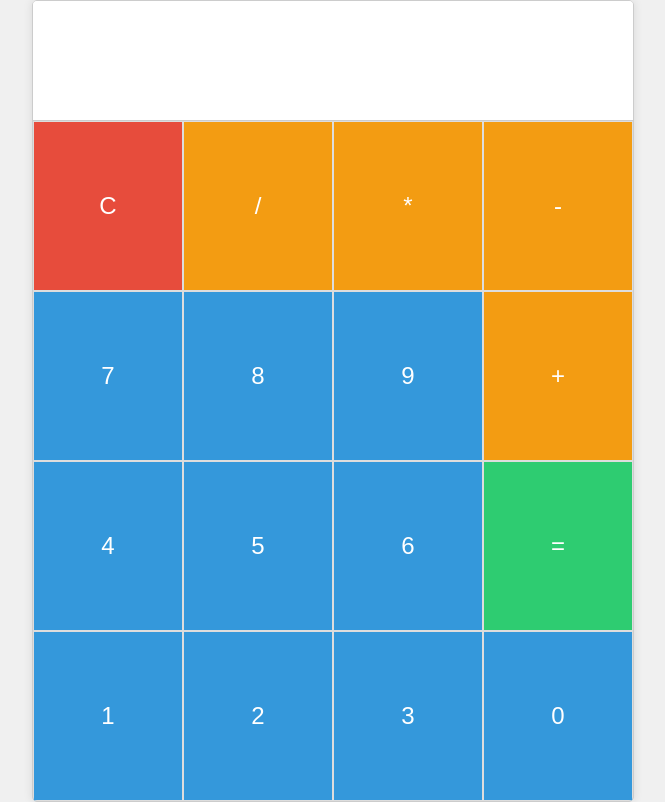
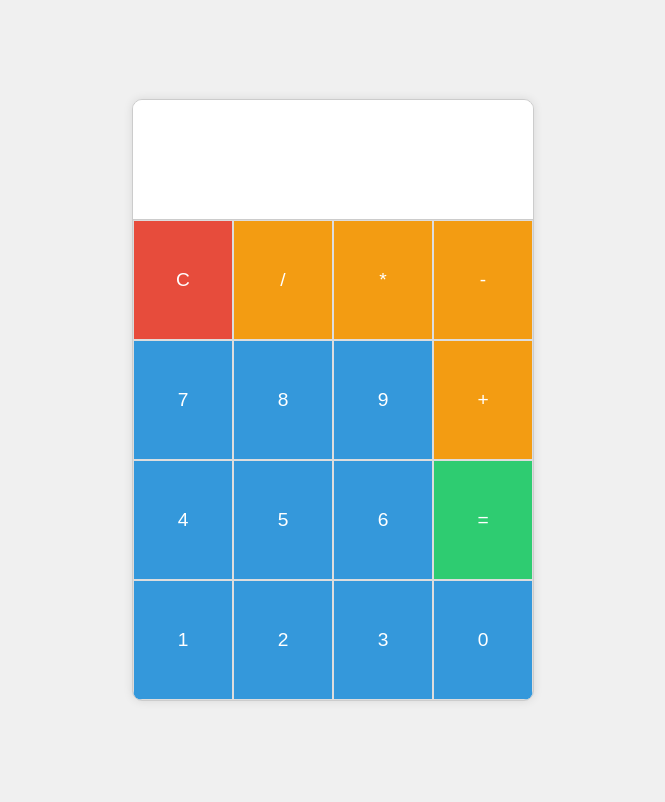
Before and after one commit to seanghai-chean/test2.github.io, a plain HTML site: page index.html in a window 1280 px wide. Shown: the whole page, without its empty margins (307-972 px from the left). Drawn offline with Linux system fonts and the light colour scheme.

Commit message:
Update styles.css

```diff
--- a/styles.css
+++ b/styles.css
@@ -12,25 +12,24 @@ body {
 .calculator {
     display: flex;
     flex-direction: column;
-    justify-content: center;
-    align-items: stretch;
-    width: 100%;
-    height: 100%;
-    max-width: 600px; /* Maximum width of the calculator */
-    max-height: 800px; /* Maximum height of the calculator */
+    justify-content: space-between; /* Space between display and buttons */
+    width: 90%;
+    height: 90%;
+    max-width: 400px; /* Maximum width suitable for iPhone */
+    max-height: 600px; /* Maximum height suitable for iPhone */
     margin: auto;
     border: 1px solid #ccc;
-    border-radius: 5px;
+    border-radius: 10px; /* Rounded corners */
     overflow: hidden;
     box-shadow: 0 0 10px rgba(0, 0, 0, 0.1);
 }
 
 #display {
     width: 100%;
-    height: 15%;
+    height: 20%;
     border: none;
-    padding: 10px;
-    font-size: 2em; /* Larger font size */
+    padding: 15px;
+    font-size: 2em; /* Larger font size for readability */
     text-align: right;
     box-sizing: border-box;
     background-color: #fff;
@@ -40,14 +39,14 @@ body {
 .buttons {
     display: grid;
     grid-template-columns: repeat(4, 1fr);
-    height: 85%;
+    height: 80%;
 }
 
 button {
     width: 100%;
     height: 100%;
     border: none;
-    font-size: 1.5em;
+    font-size: 1.2em; /* Adjusted font size for better fit on smaller screens */
     color: #fff;
     cursor: pointer;
     border: 1px solid #ddd;
```
